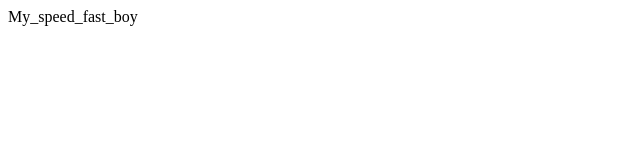
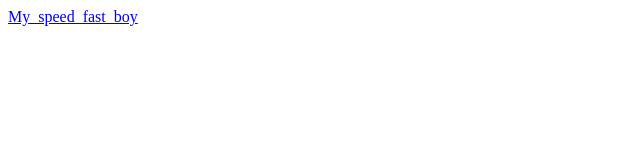
Before and after one commit to lane30schmidt/type_dat, a plain HTML site: page index.html in a window 1280 px wide. Shown: the whole page, without its empty margins (0-640 px from the left). Drawn offline with Linux system fonts and the light colour scheme.

Commit message:
Update index.html

```diff
--- a/index.html
+++ b/index.html
@@ -1 +1 @@
-<link href="https://lane30schmidt.github.io/type_dat/">My_speed_fast_boy</link>
+<a href="https://lane30schmidt.github.io/type_dat/">My_speed_fast_boy</a>
```
